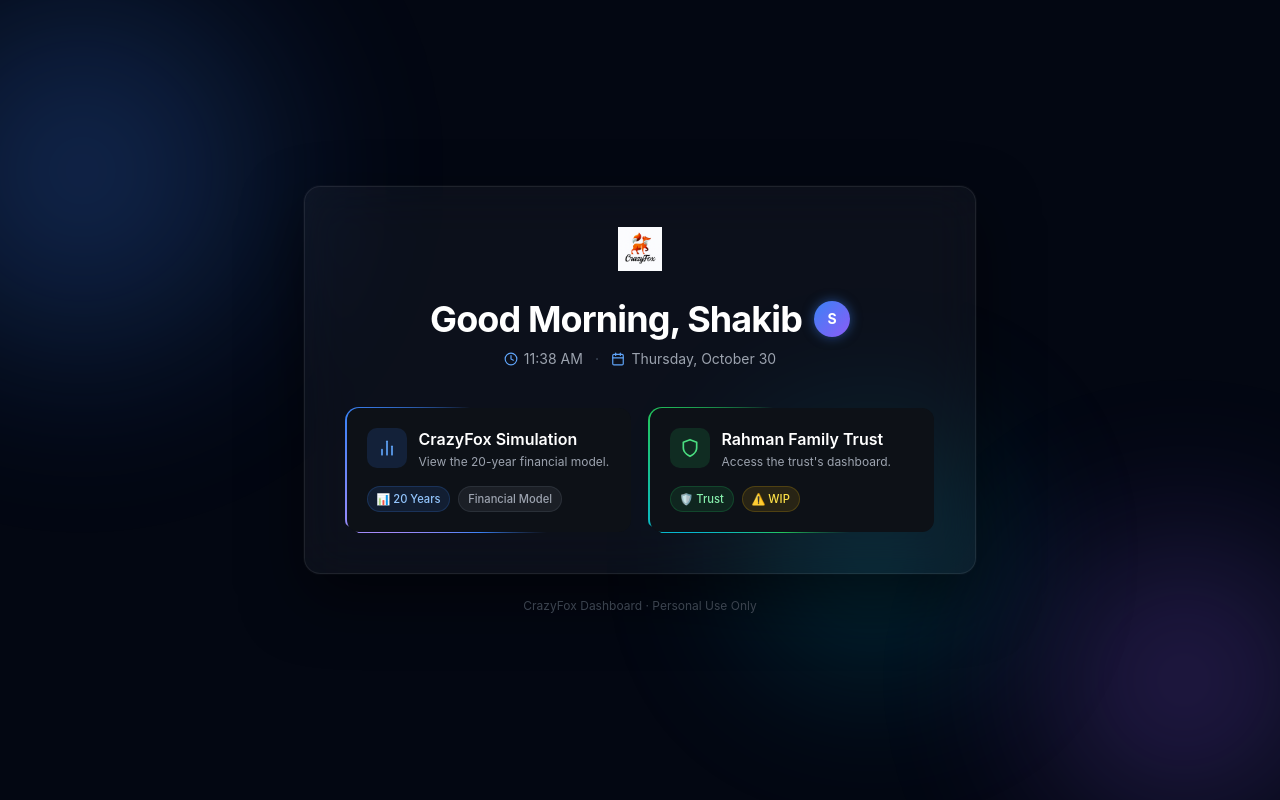
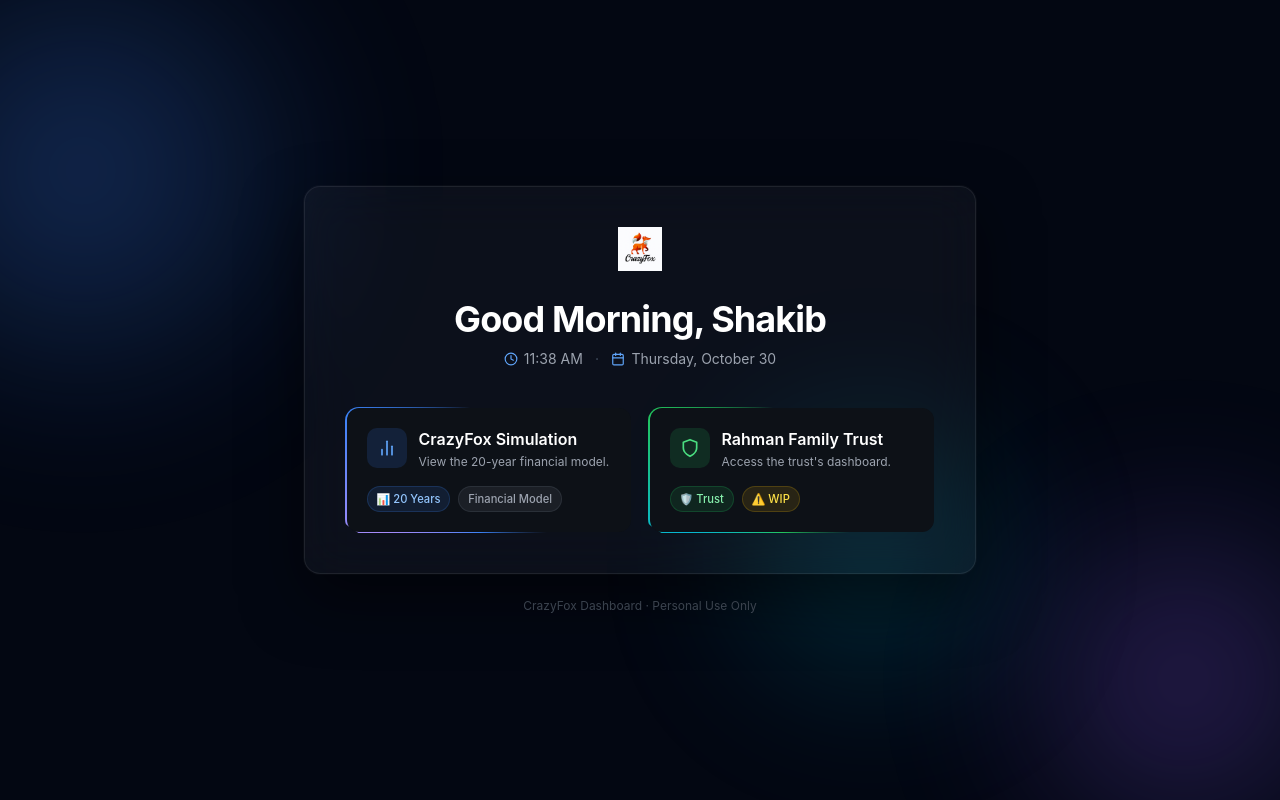
Before and after one commit to MohammedShakib/my-crazyfox-app, a React (Create React App) app: page / in a window 1280 px wide. Built offline with nearby package versions, Linux system fonts and the light colour scheme.

Commit message:
Remove avatar badge from greeting

```diff
--- a/src/pages/SelectionPage.js
+++ b/src/pages/SelectionPage.js
@@ -68,7 +68,6 @@
             <h1 className="text-3xl md:text-4xl font-bold tracking-tight text-white">
               {greeting}, Shakib
             </h1>
-            <div className="avatar-badge">S</div>
           </motion.div>
 
           {/* Live Time + Date */}
```
